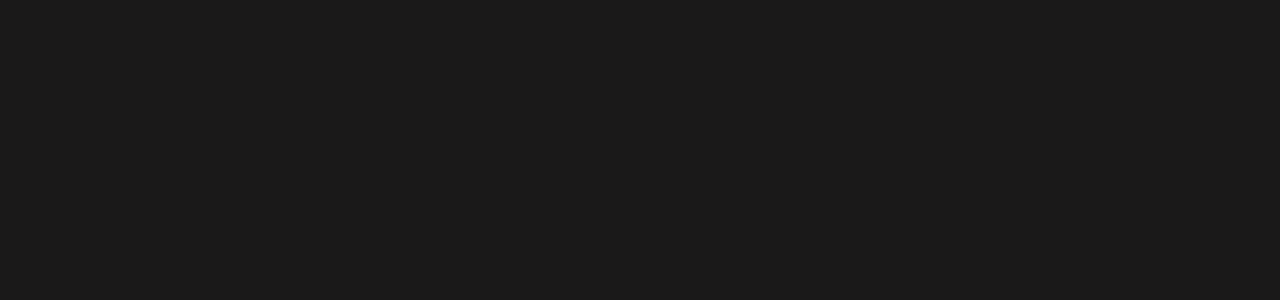
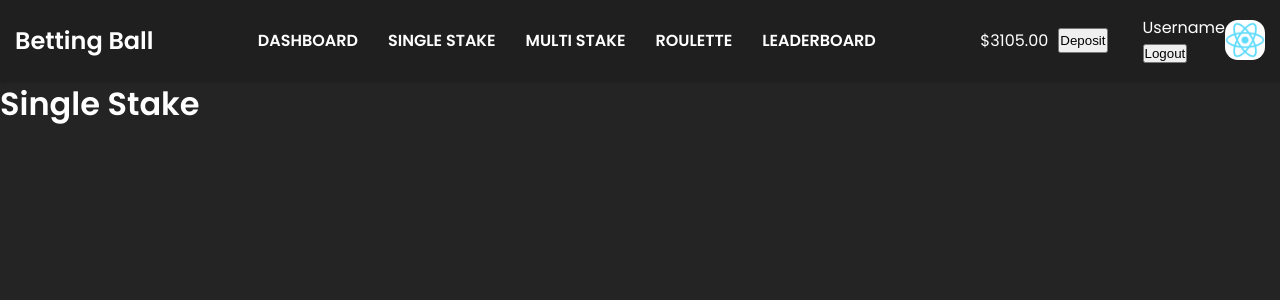
Before and after one commit to cedricheijlman/gambling-site, a React (Create React App) app in the folder client/: page /singlestake in a window 1280 px wide. Before the commit this address had no page. Shown: the top 300 px of the page. Built offline with nearby package versions, Linux system fonts and the light colour scheme.

Commit message:
dashboard

```diff
--- a/client/src/App.tsx
+++ b/client/src/App.tsx
@@ -15,6 +15,7 @@
         <Route path="/register" element={<Signup />} />
         <Route path="/login" element={<Login />} />
         <Route path="/dashboard" element={<Dashboard />} />
+        <Route path="/singlestake" element={<Dashboard />} />
         <Route path="/" element={<Homepage />} />
       </Routes>
     </div>
--- a/client/src/index.css
+++ b/client/src/index.css
@@ -1,7 +1,7 @@
 @import url("https://fonts.googleapis.com/css2?family=Poppins:wght@200;300;400;500;600&display=swap");
 
 body {
-  background-color: #1a1919;
+  background-color: #252424;
   margin: 0;
   font-family: "Poppins", -apple-system, BlinkMacSystemFont, "Segoe UI",
     "Roboto", "Oxygen", "Ubuntu", "Cantarell", "Fira Sans", "Droid Sans",
--- a/client/src/pages/dashboard/Dashboard.tsx
+++ b/client/src/pages/dashboard/Dashboard.tsx
@@ -7,7 +7,9 @@
     <div className="dashboardContainer">
       <NavbarDashboard />
 
-      <h1>Lolz</h1>
+      {window.location.pathname == "/dashboard" && <div>Dashboard</div>}
+
+      {window.location.pathname == "/singlestake" && <h1>Single Stake</h1>}
     </div>
   );
 };
--- a/client/src/pages/dashboard/NavbarDashboard.css
+++ b/client/src/pages/dashboard/NavbarDashboard.css
@@ -3,7 +3,7 @@
   justify-content: space-between;
   align-items: center;
   display: flex;
-  background-color: rgb(30, 29, 29);
+  background-color: rgb(32, 31, 31);
   box-shadow: rgba(0, 0, 0, 0.15) 0px 3px 3px 0px;
 }
 
--- a/client/src/pages/dashboard/NavbarDashboard.tsx
+++ b/client/src/pages/dashboard/NavbarDashboard.tsx
@@ -1,13 +1,19 @@
 import React from "react";
+import { Link } from "react-router-dom";
 import "./NavbarDashboard.css";
 const NavbarDashboard: React.FC = () => {
   return (
     <nav className="dashboard__nav">
       <h2>Betting Ball</h2>
       <div className="dashboard__options">
-        <p>Dashboard</p>
+        <Link to={"/dashboard"}>
+          {" "}
+          <p>Dashboard</p>
+        </Link>
 
-        <p>Single Stake</p>
+        <Link to={"/singlestake"}>
+          <p>Single Stake</p>
+        </Link>
         <p>Multi Stake</p>
 
         <p>Roulette</p>
```
